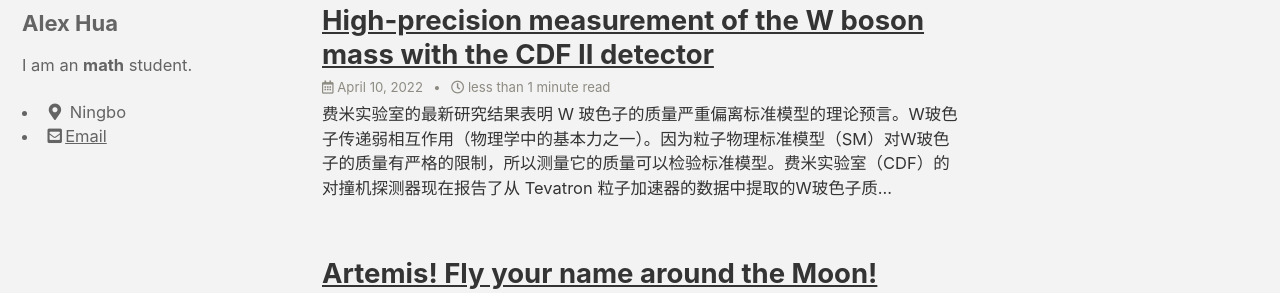
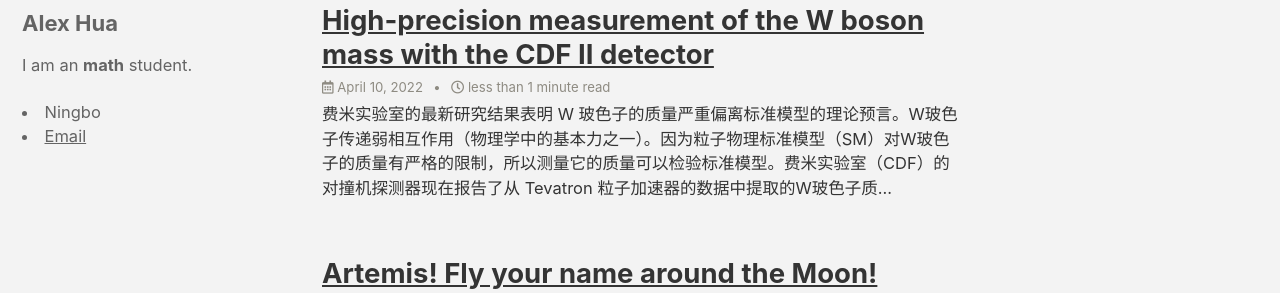
Before and after one commit to Alex222222222222/Blog, a Jekyll site: the page built from index.html, in a window 1280 px wide. Shown: the part 242-535 px from the top of the page. Built offline with Jekyll 4.4.1, drawn with Linux system fonts in a browser that asks for light colours; cached includes are drawn as plain includes; the list of posts is cut into pages by our own code.

Commit message:
fix some align bug

```diff
--- a/_includes/author-profile.html
+++ b/_includes/author-profile.html
@@ -26,7 +26,7 @@
 
     {% if author.location %}
     <li itemprop="homeLocation" itemscope itemtype="https://schema.org/Place">
-      <i class="fas fa-fw fa-map-marker-alt" aria-hidden="true"></i> <span itemprop="name" class="p-locality">{{
+     <span itemprop="name" class="label">{{
         author.location }}</span>
     </li>
     {% endif %}
@@ -46,7 +46,7 @@
     {% if author.uri %}
     <li>
       <a href="{{ author.uri }}" itemprop="url" rel="me">
-        <i class="fas fa-fw fa-link" aria-hidden="true"></i><span class="label">{{
+        <span class="label">{{
           site.data.ui-text[site.locale].website_label | default: "Website" }}</span>
       </a>
     </li>
@@ -56,7 +56,7 @@
     <li>
       <a href="mailto:{{ author.email }}" rel="me" class="u-email">
         <meta itemprop="email" content="{{ author.email }}" />
-        <i class="fas fa-fw fa-envelope-square" aria-hidden="true"></i><span class="label">{{
+        <span class="label">{{
           site.data.ui-text[site.locale].email_label | default: "Email" }}</span>
       </a>
     </li>
@@ -65,7 +65,7 @@
     {% if author.keybase %}
     <li>
       <a href="https://keybase.io/{{ author.keybase }}" itemprop="sameAs" rel="nofollow noopener noreferrer me">
-        <i class="fab fa-fw fa-keybase" aria-hidden="true"></i><span class="label">Keybase</span>
+        <span class="label">Keybase</span>
       </a>
     </li>
     {% endif %}
@@ -74,7 +74,7 @@
     {% if author.twitter %}
     <li>
       <a href="https://twitter.com/{{ author.twitter }}" itemprop="sameAs" rel="nofollow noopener noreferrer me">
-        <i class="fab fa-fw fa-twitter-square" aria-hidden="true"></i><span class="label">Twitter</span>
+        <span class="label">Twitter</span>
       </a>
     </li>
     {% endif %}
@@ -82,7 +82,7 @@
     {% if author.facebook %}
     <li>
       <a href="https://www.facebook.com/{{ author.facebook }}" itemprop="sameAs" rel="nofollow noopener noreferrer me">
-        <i class="fab fa-fw fa-facebook-square" aria-hidden="true"></i><span class="label">Facebook</span>
+        <span class="label">Facebook</span>
       </a>
     </li>
     {% endif %}
@@ -91,7 +91,7 @@
     <li>
       <a href="https://www.linkedin.com/in/{{ author.linkedin }}" itemprop="sameAs"
         rel="nofollow noopener noreferrer me">
-        <i class="fab fa-fw fa-linkedin" aria-hidden="true"></i><span class="label">LinkedIn</span>
+        <span class="label">LinkedIn</span>
       </a>
     </li>
     {% endif %}
@@ -99,7 +99,7 @@
     {% if author.xing %}
     <li>
       <a href="https://www.xing.com/profile/{{ author.xing }}" itemprop="sameAs" rel="nofollow noopener noreferrer me">
-        <i class="fab fa-fw fa-xing-square" aria-hidden="true"></i><span class="label">XING</span>
+        <span class="label">XING</span>
       </a>
     </li>
     {% endif %}
@@ -107,7 +107,7 @@
     {% if author.instagram %}
     <li>
       <a href="https://instagram.com/{{ author.instagram }}" itemprop="sameAs" rel="nofollow noopener noreferrer me">
-        <i class="fab fa-fw fa-instagram" aria-hidden="true"></i><span class="label">Instagram</span>
+        <span class="label">Instagram</span>
       </a>
     </li>
     {% endif %}
@@ -115,7 +115,7 @@
     {% if author.tumblr %}
     <li>
       <a href="https://{{ author.tumblr }}.tumblr.com" itemprop="sameAs" rel="nofollow noopener noreferrer me">
-        <i class="fab fa-fw fa-tumblr-square" aria-hidden="true"></i><span class="label">Tumblr</span>
+        <span class="label">Tumblr</span>
       </a>
     </li>
     {% endif %}
@@ -123,7 +123,7 @@
     {% if author.bitbucket %}
     <li>
       <a href="https://bitbucket.org/{{ author.bitbucket }}" itemprop="sameAs" rel="nofollow noopener noreferrer me">
-        <i class="fab fa-fw fa-bitbucket" aria-hidden="true"></i><span class="label">Bitbucket</span>
+        <span class="label">Bitbucket</span>
       </a>
     </li>
     {% endif %}
@@ -131,7 +131,7 @@
     {% if author.github %}
     <li>
       <a href="https://github.com/{{ author.github }}" itemprop="sameAs" rel="nofollow noopener noreferrer me">
-        <i class="fab fa-fw fa-github" aria-hidden="true"></i><span class="label">GitHub</span>
+        <span class="label">GitHub</span>
       </a>
     </li>
     {% endif %}
@@ -139,7 +139,7 @@
     {% if author.gitlab %}
     <li>
       <a href="https://gitlab.com/{{ author.gitlab }}" itemprop="sameAs" rel="nofollow noopener noreferrer me">
-        <i class="fab fa-fw fa-gitlab" aria-hidden="true"></i><span class="label">GitLab</span>
+        <span class="label">GitLab</span>
       </a>
     </li>
     {% endif %}
@@ -148,7 +148,7 @@
     <li>
       <a href="https://stackoverflow.com/users/{{ author.stackoverflow }}" itemprop="sameAs"
         rel="nofollow noopener noreferrer me">
-        <i class="fab fa-fw fa-stack-overflow" aria-hidden="true"></i><span class="label">Stack Overflow</span>
+        <span class="label">Stack Overflow</span>
       </a>
     </li>
     {% endif %}
@@ -156,7 +156,7 @@
     {% if author.lastfm %}
     <li>
       <a href="https://last.fm/user/{{ author.lastfm }}" itemprop="sameAs" rel="nofollow noopener noreferrer me">
-        <i class="fab fa-fw fa-lastfm-square" aria-hidden="true"></i><span class="label">Last.fm</span>
+        <span class="label">Last.fm</span>
       </a>
     </li>
     {% endif %}
@@ -164,7 +164,7 @@
     {% if author.dribbble %}
     <li>
       <a href="https://dribbble.com/{{ author.dribbble }}" itemprop="sameAs" rel="nofollow noopener noreferrer me">
-        <i class="fab fa-fw fa-dribbble" aria-hidden="true"></i><span class="label">Dribbble</span>
+        <span class="label">Dribbble</span>
       </a>
     </li>
     {% endif %}
@@ -173,7 +173,7 @@
     <li>
       <a href="https://www.pinterest.com/{{ author.pinterest }}" itemprop="sameAs"
         rel="nofollow noopener noreferrer me">
-        <i class="fab fa-fw fa-pinterest" aria-hidden="true"></i><span class="label">Pinterest</span>
+        <span class="label">Pinterest</span>
       </a>
     </li>
     {% endif %}
@@ -181,7 +181,7 @@
     {% if author.foursquare %}
     <li>
       <a href="https://foursquare.com/{{ author.foursquare }}" itemprop="sameAs" rel="nofollow noopener noreferrer me">
-        <i class="fab fa-fw fa-foursquare" aria-hidden="true"></i><span class="label">Foursquare</span>
+        <span class="label">Foursquare</span>
       </a>
     </li>
     {% endif %}
@@ -190,7 +190,7 @@
     <li>
       <a href="https://steamcommunity.com/id/{{ author.steam }}" itemprop="sameAs"
         rel="nofollow noopener noreferrer me">
-        <i class="fab fa-fw fa-steam" aria-hidden="true"></i><span class="label">Steam</span>
+        <span class="label">Steam</span>
       </a>
     </li>
     {% endif %}
@@ -199,14 +199,14 @@
     {% if author.youtube contains "://" %}
     <li>
       <a href="{{ author.youtube }}" itemprop="sameAs" rel="nofollow noopener noreferrer me">
-        <i class="fab fa-fw fa-youtube" aria-hidden="true"></i><span class="label">YouTube</span>
+        <span class="label">YouTube</span>
       </a>
     </li>
     {% elsif author.youtube %}
     <li>
       <a href="https://www.youtube.com/user/{{ author.youtube }}" itemprop="sameAs"
         rel="nofollow noopener noreferrer me">
-        <i class="fab fa-fw fa-youtube" aria-hidden="true"></i><span class="label">YouTube</span>
+        <span class="label">YouTube</span>
       </a>
     </li>
     {% endif %}
@@ -215,7 +215,7 @@
     {% if author.soundcloud %}
     <li>
       <a href="https://soundcloud.com/{{ author.soundcloud }}" itemprop="sameAs" rel="nofollow noopener noreferrer me">
-        <i class="fab fa-fw fa-soundcloud" aria-hidden="true"></i><span class="label">SoundCloud</span>
+        <span class="label">SoundCloud</span>
       </a>
     </li>
     {% endif %}
@@ -223,7 +223,7 @@
     {% if author.weibo %}
     <li>
       <a href="https://www.weibo.com/{{ author.weibo }}" itemprop="sameAs" rel="nofollow noopener noreferrer me">
-        <i class="fab fa-fw fa-weibo" aria-hidden="true"></i><span class="label">Weibo</span>
+        <span class="label">Weibo</span>
       </a>
     </li>
     {% endif %}
@@ -231,7 +231,7 @@
     {% if author.flickr %}
     <li>
       <a href="https://www.flickr.com/{{ author.flickr }}" itemprop="sameAs" rel="nofollow noopener noreferrer me">
-        <i class="fab fa-fw fa-flickr" aria-hidden="true"></i><span class="label">Flickr</span>
+        <span class="label">Flickr</span>
       </a>
     </li>
     {% endif %}
@@ -239,7 +239,7 @@
     {% if author.codepen %}
     <li>
       <a href="https://codepen.io/{{ author.codepen }}" itemprop="sameAs" rel="nofollow noopener noreferrer me">
-        <i class="fab fa-fw fa-codepen" aria-hidden="true"></i><span class="label">CodePen</span>
+        <span class="label">CodePen</span>
       </a>
     </li>
     {% endif %}
@@ -247,7 +247,7 @@
     {% if author.vine %}
     <li>
       <a href="https://vine.co/u/{{ author.vine }}" itemprop="sameAs" rel="nofollow noopener noreferrer me">
-        <i class="fab fa-fw fa-vine" aria-hidden="true"></i><span class="label">{{
+        <span class="label">{{
           site.data.ui-text[site.locale].email_label | default: "Email" }}</span>
       </a>
     </li>
```
